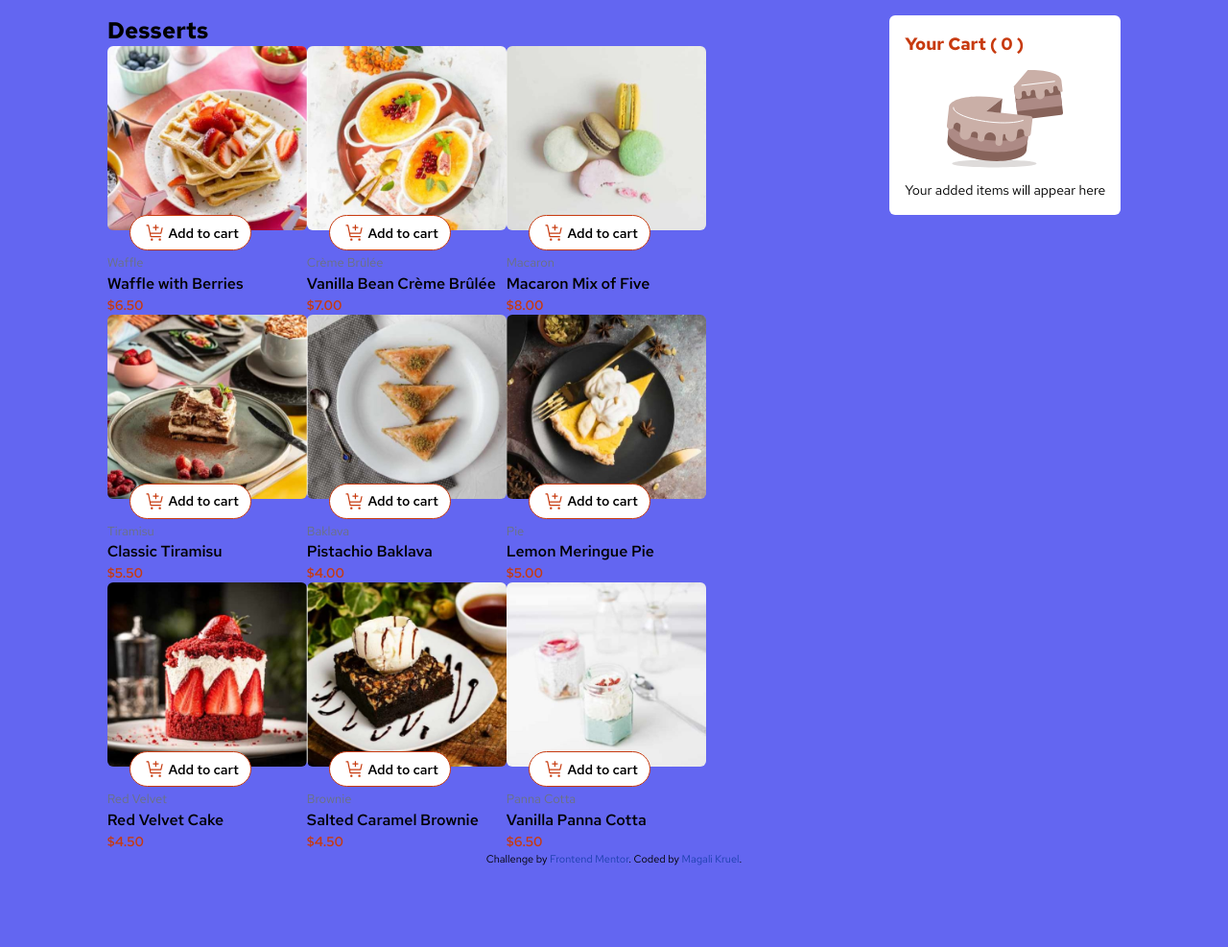
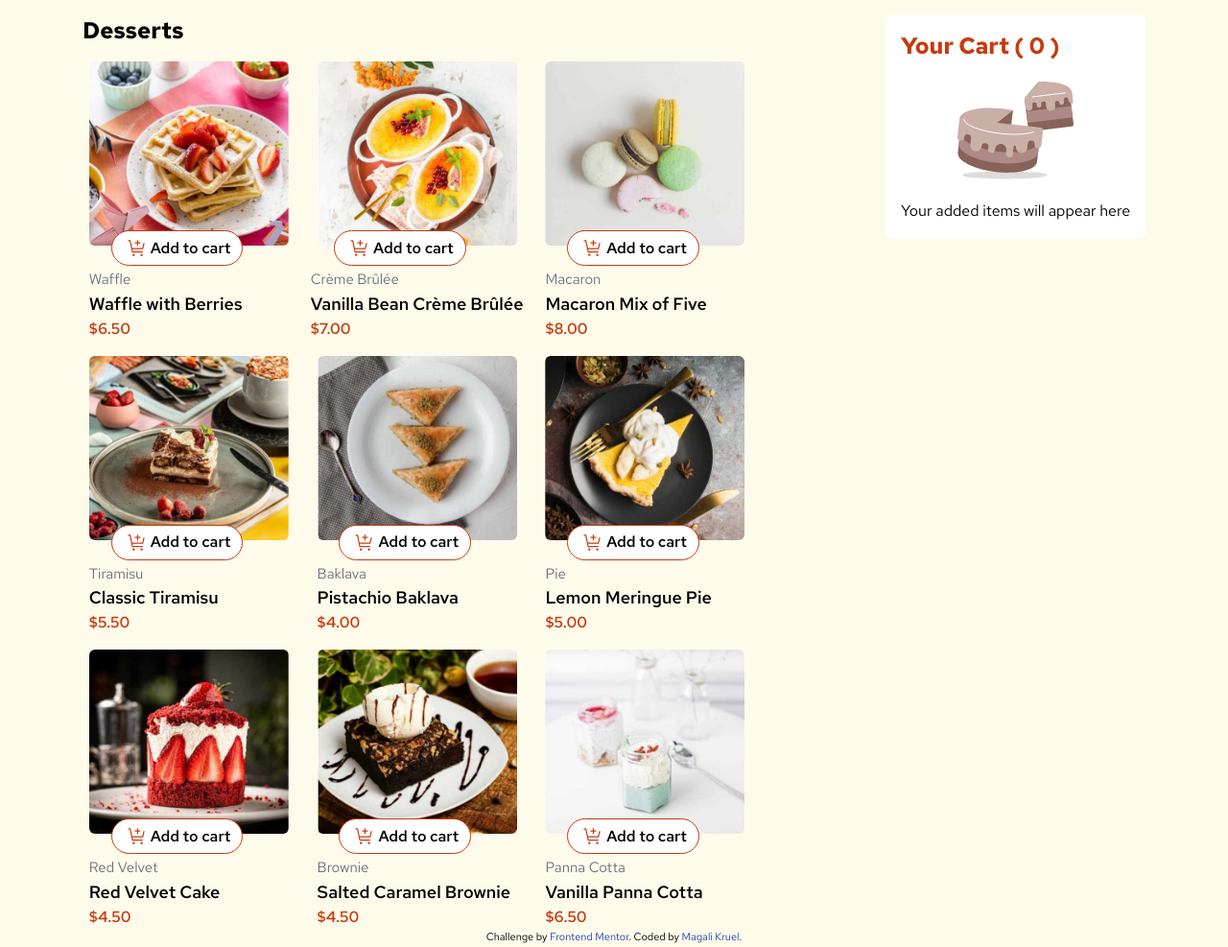
Before and after one commit to informagui/Carrito-de-compras, a website: page product-list-with-cart-main/src/index.html in a window 1280 px wide. Shown: the whole page at 96% size. Before the commit the page ends 919 px from the top, so only its background shows below. Drawn offline with Linux system fonts and the light colour scheme.

Commit message:
listo el css (por ahora)

```diff
--- a/product-list-with-cart-main/src/index.html
+++ b/product-list-with-cart-main/src/index.html
@@ -10,10 +10,10 @@
   <title> Product list with cart</title>
 
 </head>
-<body class="p-4 font-redhat bg-amber-50 sm:bg-purple-300 md:bg-lime-300 lg:bg-indigo-500 ">
+<body class="p-4 font-redhat bg-amber-50 ">
   <div id="main" class="md:flex sm:items-start sm:justify-between">
 
-    <section id="products" class="mx-auto sm:grid md:grid-cols-3 sm:grid-cols-2">
+    <section id="products" class="mx-auto sm:grid md:grid-cols-3 sm:grid-cols-2 gap-3 lg:gap-4 ">
 
       <h1 class="font-bold text-2xl md:col-span-3 sm:col-span-2"> Desserts</h1>
 
@@ -137,9 +137,9 @@
 
     <!-- Your cart -->
     <section id="cart" class=" bg-white rounded-md p-4 mx-auto">
-      <h3 class="text-realRed font-bold text-lg"> Your Cart ( <span id="cant-prodctos">0</span> )</h3>
+      <h3 class="text-realRed font-bold text-lg lg:text-2xl lg:mb-2"> Your Cart ( <span id="cant-prodctos">0</span> )</h3>
       <img src="./assets/images/illustration-empty-cart.svg" alt="" class="mx-auto">
-      <p class="text-sm text-center">Your added items will appear here</p>
+      <p class="text-sm text-center lg:mt-2 lg:text-base">Your added items will appear here</p>
     </section>
   </div>
 
--- a/product-list-with-cart-main/src/input.css
+++ b/product-list-with-cart-main/src/input.css
@@ -22,23 +22,23 @@
         @apply max-w-56 mx-auto sm:max-w-96 relative;
 
         & .dessert{
-            @apply  text-[13px] text-gray-500;
+            @apply  text-[13px] lg:text-[15px] text-gray-500;
         }
         & .name{
-            @apply text-[16px] font-semibold
+            @apply text-[16px] lg:text-lg font-semibold
         }
         & .price{
-            @apply text-realRed text-sm font-semibold
+            @apply text-realRed text-sm font-semibold lg:text-base
         }
     }
     .add-cart{
-        @apply flex  bg-white border border-realRed rounded-3xl text-sm mx-auto px-3 py-1 items-center font-semibold -mt-4 absolute left-[25%] md:left-[11%] hover:text-realRed ;
+        @apply flex  bg-white border border-realRed rounded-3xl text-sm mx-auto px-3 py-1 items-center font-semibold -mt-4 absolute left-[25%] md:left-[11%] hover:text-realRed lg:text-base;
         & img{
             @apply w-5 m-1;
         }
     }
     .big-img{
-        @apply bg-cover rounded-md mx-auto h-36 sm:h-52 sm:w-72 md:h-32 md:w-40 lg:h-48 lg:w-52;
+        @apply bg-cover rounded-md mx-auto h-36 sm:h-52 sm:w-72 md:h-36 md:w-44 lg:h-48 lg:w-52;
     }
     .description {
         @apply  mt-6 mx-auto;
```
Also changed, not shown: product-list-with-cart-main/src/output.css.
